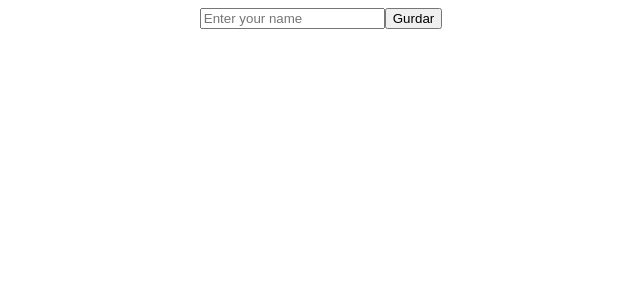
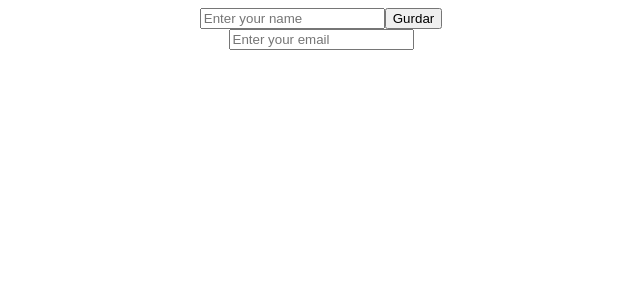
Before and after one commit to BRivasTorres/SmallPracticesReact, a React (Create React App) app: page / in a window 1280 px wide. Shown: the top 300 px of the page, without its empty margins (319-959 px from the left). Built offline with nearby package versions, Linux system fonts and the light colour scheme.

Commit message:
Multiples valores en localStorage

```diff
--- a/src/App.js
+++ b/src/App.js
@@ -3,14 +3,15 @@ import { useState, useEffect } from "react";
 import { useLocalStorage } from "./useLocalStorage";
 export default function App() {
   const [text, setText] = useState("");
-  const [textSaved, setTextSaved] = useLocalStorage("key", "");
+  const [email, setEmail] = useState("");
+  const [valueSaved, setValueSaved] = useLocalStorage("key", "");
 
   useEffect(() => {
-    setText(textSaved);
-  }, [textSaved]);
+    setValueSaved(valueSaved);
+  }, [valueSaved]);
 
-  const handleSave = (e) => {
-    setTextSaved(text);
+  const handleSave = (val) => {
+    setValueSaved(val);
   };
   return (
     <div className="App">
@@ -20,7 +21,15 @@ export default function App() {
         value={text}
         onChange={(e) => setText(e.target.value)}
       />
-      <button onClick={handleSave}>Gurdar</button>
+      <button onClick={() => handleSave(text)}>Gurdar</button>
+      <br />
+      <input
+        type="email"
+        placeholder="Enter your email"
+        value={email}
+        onChange={(e) => setEmail(e.target.value)}
+      />
+      {/*<button onClick={handleSave}>Gurdar</button>*/}
     </div>
   );
 }
```
